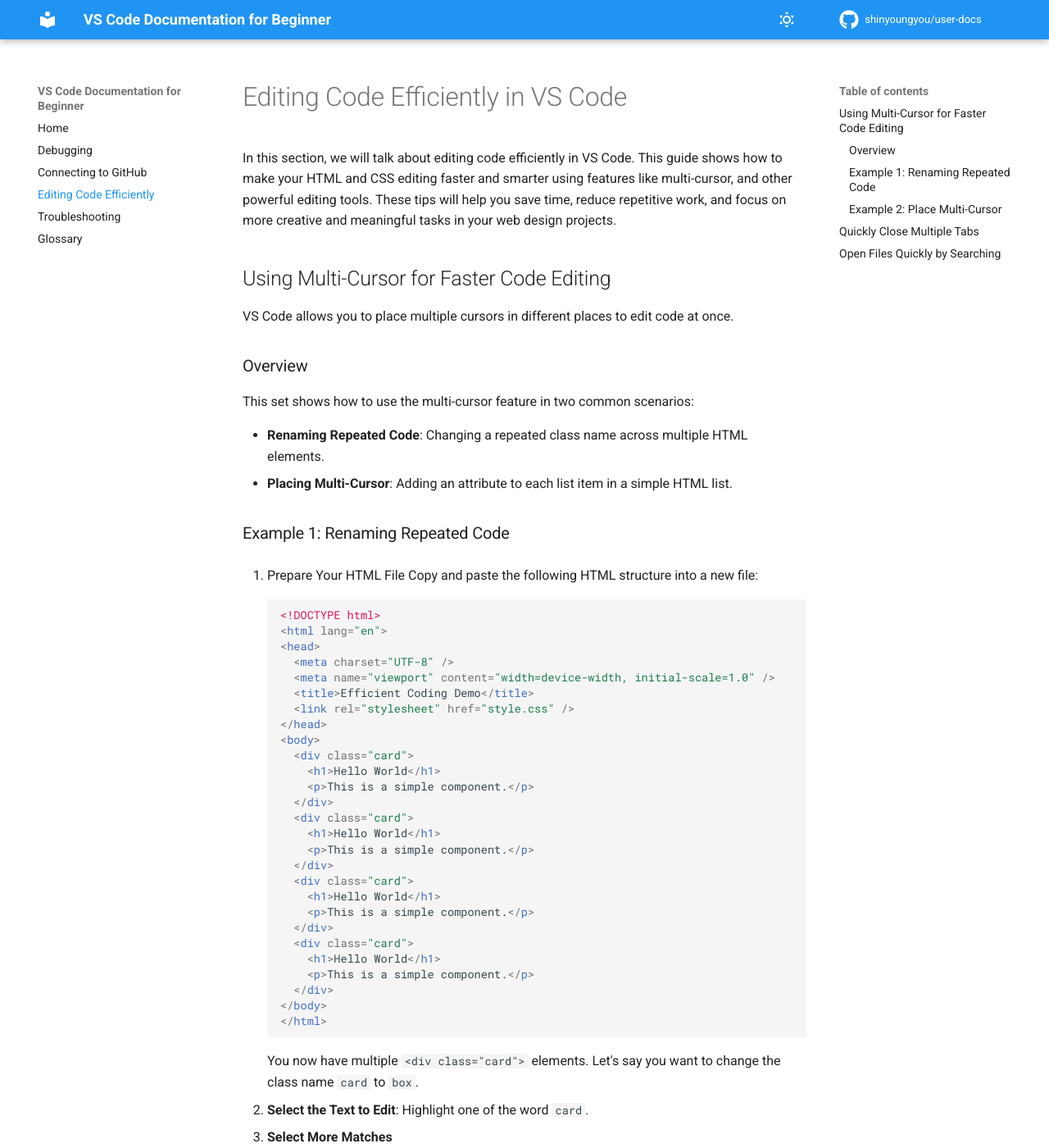
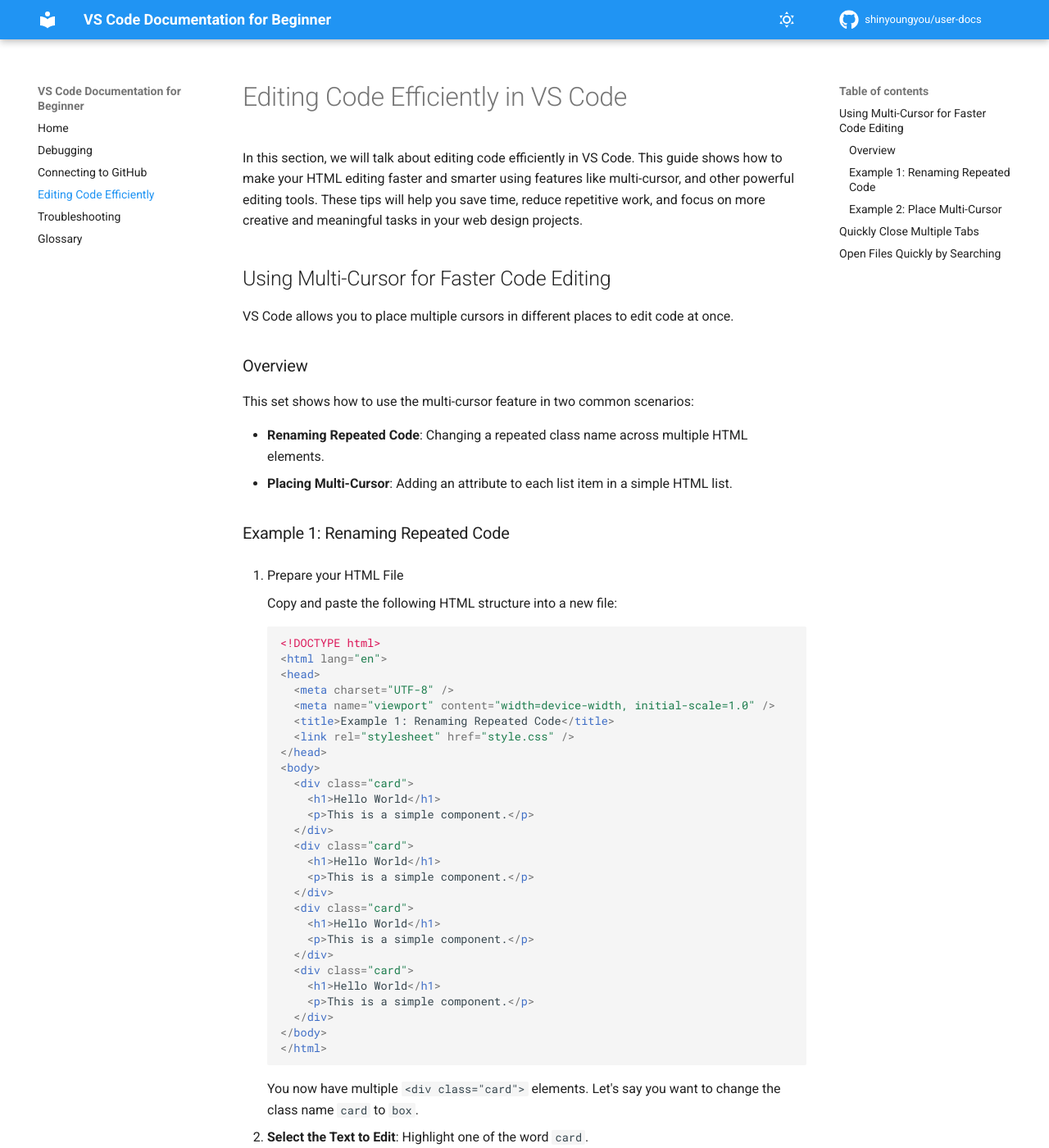
Before and after one commit to shinyoungyou/user-docs, an MkDocs documentation site: the page built from docs/pages/code.md, in a window 1280 px wide and 1400 px high. Shown: the whole window at 82% size. Built offline with MkDocs 1.6.1 and Material for MkDocs 9.7.7, drawn with Linux system fonts in a browser that asks for light colours; comment, search, counter and statistics services are not loaded; some of the changed lines change nothing that is shown; some of the changed text lies outside the part shown.

Commit message:
Polish the content

````diff
--- a/docs/pages/code.md
+++ b/docs/pages/code.md
@@ -1,5 +1,5 @@
 # Editing Code Efficiently in VS Code
-In this section, we will talk about editing code efficiently in VS Code. This guide shows how to make your HTML and CSS editing faster and smarter using features like multi-cursor, and other powerful editing tools. These tips will help you save time, reduce repetitive work, and focus on more creative and meaningful tasks in your web design projects.
+In this section, we will talk about editing code efficiently in VS Code. This guide shows how to make your HTML editing faster and smarter using features like multi-cursor, and other powerful editing tools. These tips will help you save time, reduce repetitive work, and focus on more creative and meaningful tasks in your web design projects.
 
 
 ## Using Multi-Cursor for Faster Code Editing
@@ -12,15 +12,16 @@
 - **Placing Multi-Cursor**: Adding an attribute to each list item in a simple HTML list.
 
 ### Example 1: Renaming Repeated Code
-1. Prepare Your HTML File
-Copy and paste the following HTML structure into a new file:
+1. Prepare your HTML File
+
+    Copy and paste the following HTML structure into a new file:
 ``` { .html }
 <!DOCTYPE html>
 <html lang="en">
 <head>
   <meta charset="UTF-8" />
   <meta name="viewport" content="width=device-width, initial-scale=1.0" />
-  <title>Efficient Coding Demo</title>
+  <title>Example 1: Renaming Repeated Code</title>
   <link rel="stylesheet" href="style.css" />
 </head>
 <body>
@@ -64,7 +65,7 @@
 <head>
     <meta charset="UTF-8">
     <meta name="viewport" content="width=device-width, initial-scale=1.0">
-    <title>Document</title>
+    <title>Example 2: Place Multi-Cursor</title>
 </head>
 <body>
     <ul>
@@ -88,13 +89,13 @@
 
 1. Right-click on any open tab.
 2. Choose a Tab Closing Option:
-    - `Close`
-    - `Close Others`
-    - `Close to the Right`
-    - `Close to the Left`
-    - `Close All`
+    - `Close`: Closes the current tab.
+    - `Close Others`: Closes all tabs except the active one.
+    - `Close to the Right`: Closes all tabs to the right of the current tab.
+    - `Close to the Left`: Closes all tabs to the left of the current tab.
+    - `Close All`: Closes every open tab.
 
-Use these to clean up your editor quickly and get back to coding!
+Use the **Quickly Close** to clean up your editor quickly and get back to coding!
 
 
 ## Open Files Quickly by Searching
````
